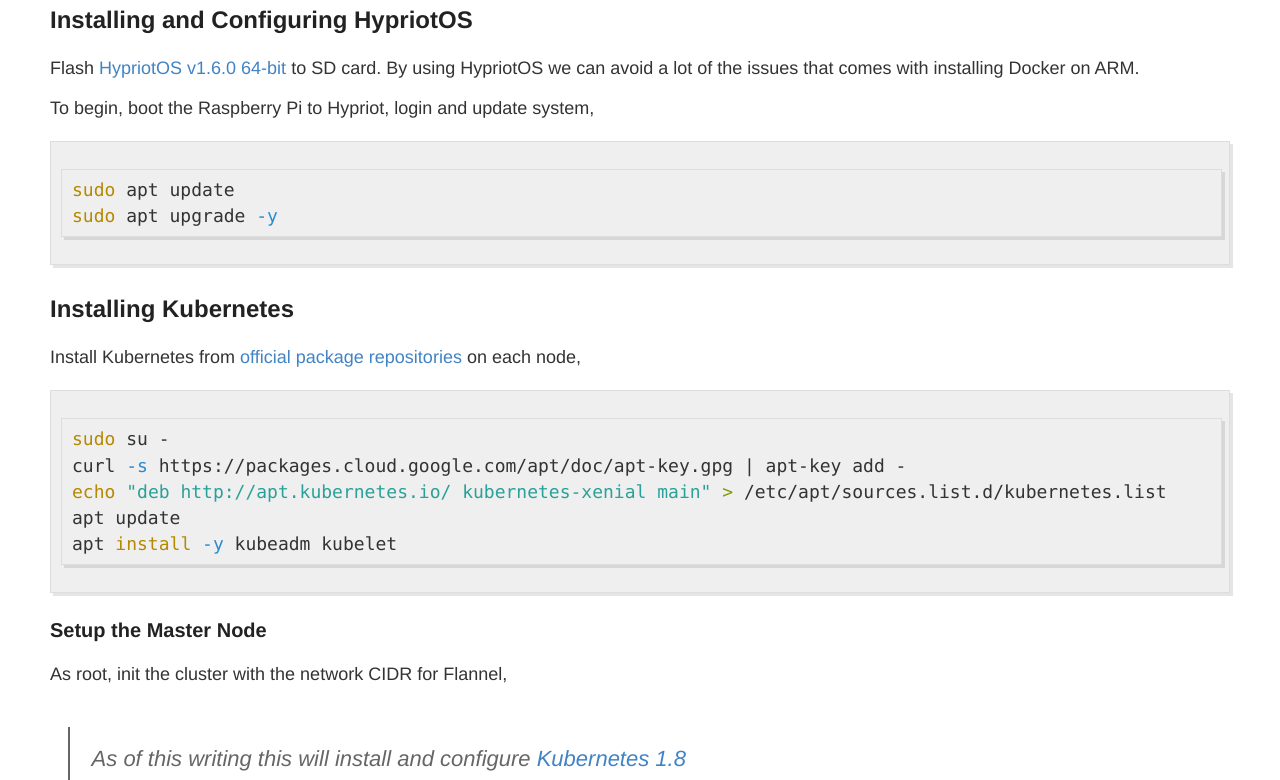
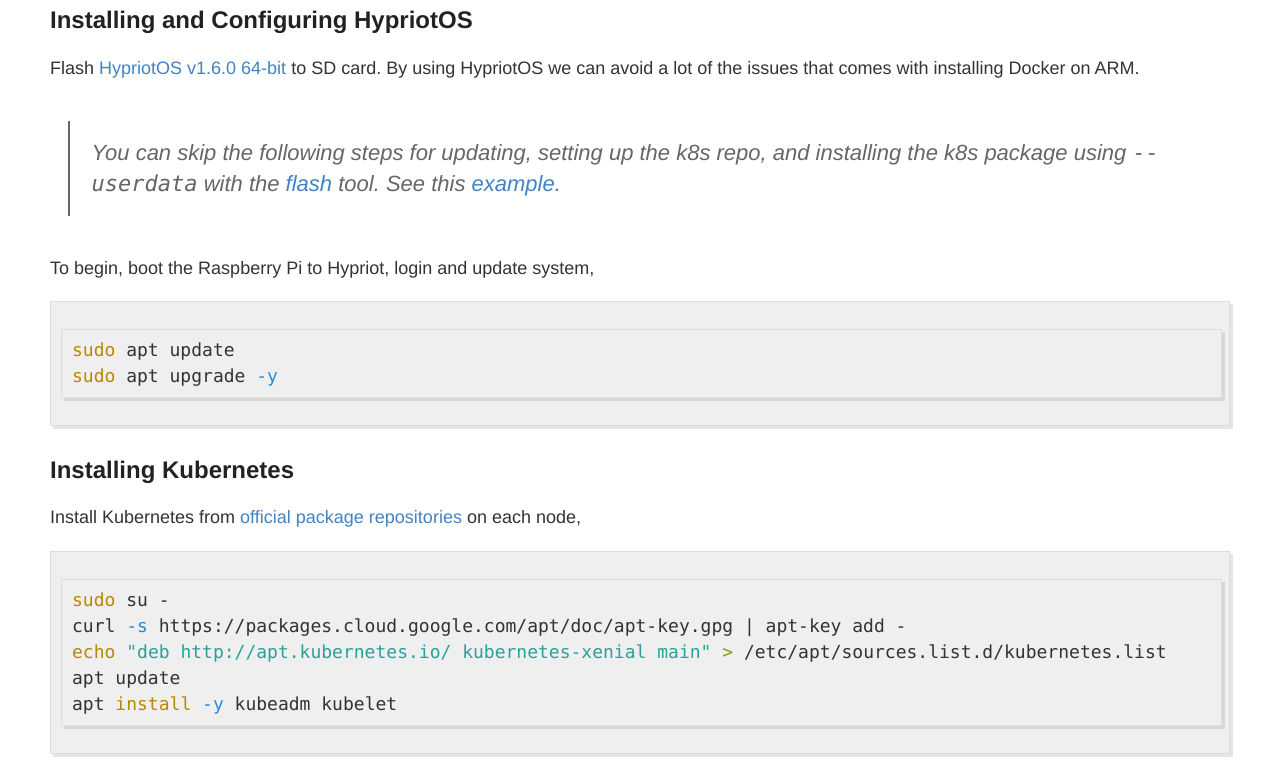
Before and after one commit to ecliptik/ecliptik.github.io, a Jekyll site: the page built from _posts/2017-9-11-Raspberry-Pi-Kubernetes-Cluster.md, in a window 1280 px wide and 900 px high, scrolled down 584 px, cut to the strip 120-900 px from the top of the window. Built offline with Jekyll 4.4.1, drawn with Linux system fonts in a browser that asks for light colours.

Commit message:
Add in user-data bit

```diff
--- a/_posts/2017-9-11-Raspberry-Pi-Kubernetes-Cluster.md
+++ b/_posts/2017-9-11-Raspberry-Pi-Kubernetes-Cluster.md
@@ -13,6 +13,8 @@
 
 ## Installing and Configuring HypriotOS
 Flash [HypriotOS v1.6.0 64-bit](https://github.com/DieterReuter/image-builder-rpi64/releases) to SD card. By using HypriotOS we can avoid a lot of the issues that comes with installing Docker on ARM.
+
+> You can skip the following steps for updating, setting up the k8s repo, and installing the k8s package using `--userdata` with the [flash](https://github.com/hypriot/flash) tool. See this [example](https://github.com/ecliptik/rpi/blob/master/hypriot/user-data.yml).
 
 To begin, boot the Raspberry Pi to Hypriot, login and update system,
 
```
